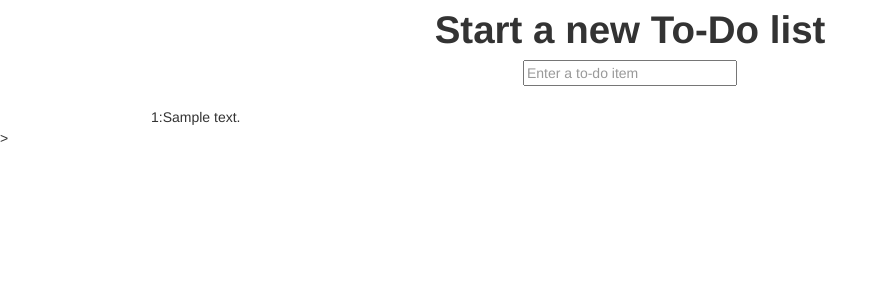
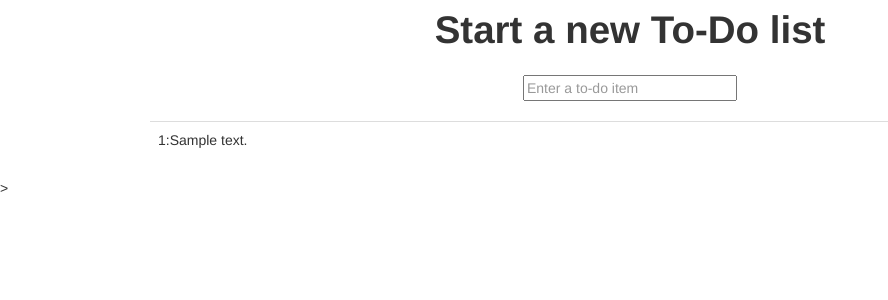
Before and after one commit to csuzzp/PythonTDDLearnDjango, a Django app: page /lists/1/ in a window 1280 px wide. Shown: the top 300 px of the page, without its empty margins (0-888 px from the left). Run offline with Django 3.2, Linux system fonts and the light colour scheme; tables that the repository leaves empty hold one stand-in row (values such as "Sample post"); some libraries are stand-ins or nearby versions.

Commit message:
Use Bootstrap to improve layout [bootstrap package is not complete now]

```diff
--- /dev/null
+++ b/lists/static/base.css
@@ -0,0 +1,3 @@
+#id_new_item{
+	margin-top: 2ex;
+}
--- a/lists/templates/base.html
+++ b/lists/templates/base.html
@@ -5,9 +5,11 @@
 		<title>To-Do lists</title>
 		<meta name="viewport" content="width=device-width, initial-scale=1"/>
 		<link href="/static/bootstrap/css/bootstrap.min.css" rel="stylesheet" media="screen"/>
+		<link href="/static/base.css" rel="stylesheet" media="screen"/>
 	</head>
 
 	<body>
+	<div class="jumbotron">
 	<div class = "container">
 		<div class="row">
 			<div class="col-md-6 col-md-offset-3">
@@ -15,7 +17,10 @@
 					<h1>{% block header_text %}{% endblock %}</h1>
 					<form method="POST" action = "{% block form_action %}{% endblock %}">
 						<!--<p style="text-align: center;">-->
-							<input name="item_text" id="id_new_item" placeholder="Enter a to-do item" />
+							<input name="item_text" id="id_new_item"
+							class="form-control input-lg"
+							placeholder="Enter a to-do item"
+							/>
 						</p>
 						{% csrf_token %}
 					</form>
@@ -31,5 +36,6 @@
 		</div>
 
 	</div>
+	</div>
 	</body>>
 </html>
--- a/lists/templates/list.html
+++ b/lists/templates/list.html
@@ -6,7 +6,7 @@
 
 
 {% block table %}
-		<table id = "id_list_table">
+		<table id = "id_list_table" class="table">
 			{% for item in list.item_set.all %}
 				<tr><td>{{ forloop.counter }}:{{ item.text }}</td></tr>
 			{% endfor %}
```
